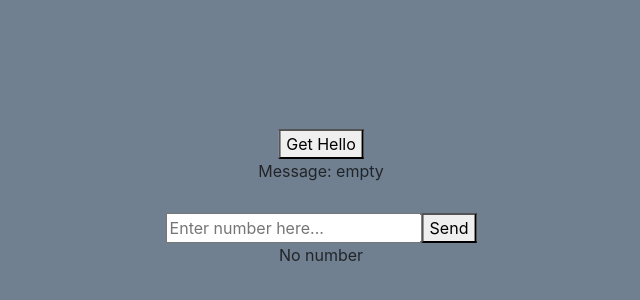
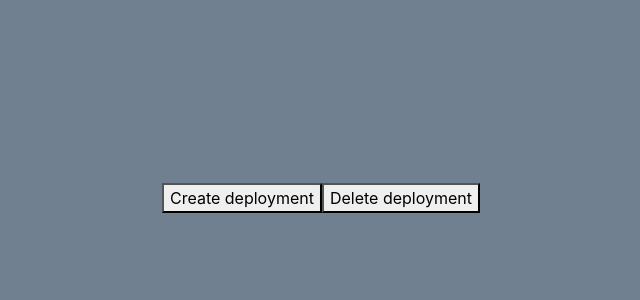
Before and after one commit to greg9702/CNOnt-Broker, a React (Create React App) app in the folder client/: page / in a window 1280 px wide. Shown: the part 202-502 px from the top of the page, without its empty margins (319-959 px from the left). Built offline with nearby package versions, Linux system fonts and the light colour scheme.

Commit message:
Added client side example deployment create and delete

```diff
--- a/client/src/App.js
+++ b/client/src/App.js
@@ -2,14 +2,14 @@ import React from 'react';
 import './index.css';
 import MessageReceiver from './components/MessageReceiver'
 import EchoSender from './components/EchoSender'
+import DeploymentManager from './components/DeploymentManager'
 
 export default class App extends React.Component {
 
     render() {
       return (
         <div>
-          <MessageReceiver />
-          <EchoSender />
+          <DeploymentManager />
         </div>
       );
     }
--- /dev/null
+++ b/client/src/components/DeploymentManager.css
@@ -0,0 +1,3 @@
+#echo-sender {
+  margin-top: 30px;
+}
--- /dev/null
+++ b/client/src/components/DeploymentManager.js
@@ -0,0 +1,58 @@
+import React from 'react';
+import './DeploymentManager.css';
+
+export default class EchoSender extends React.Component {
+
+    state = {
+      serverUrl: "http://localhost:8080",
+      message: null
+    }
+
+    sendCreateDeployment = () => {
+      fetch(this.state.serverUrl + "/api/v1/create-deployment")
+      .then((response) => {
+        if (response.status == 201) {
+          this.setState({ message: "Created sucessfully" });
+        } else {
+          throw Error(response.statusText)
+        }
+      }).catch(error => {
+        this.setState({ message: "Creating " + error });
+      })
+    }
+
+    sendDeleteDeployment = () => {
+      fetch(this.state.serverUrl + "/api/v1/delete-deployment")
+      .then((response) => {
+        if (response.status == 204) {
+          this.setState({ message: "Deployment deleted sucessfully" });
+        } else if (response.status == 404) {
+          this.setState({ message: "Deployment do not exists" });
+        } else {
+          throw Error(response.statusText)
+        }
+      }).catch(error => {
+        this.setState({ message: "Deleting " + error });
+      })
+    }
+
+    render() {
+      return (
+        <div id="deployment-manager">
+          <button
+            onClick={this.sendCreateDeployment}>
+            Create deployment
+          </button>
+
+          <button
+            onClick={this.sendDeleteDeployment}>
+            Delete deployment
+          </button>
+
+          <div>
+            {this.state.message === null ? "" : this.state.message }
+          </div>
+        </div>
+      );
+    }
+  }
```
